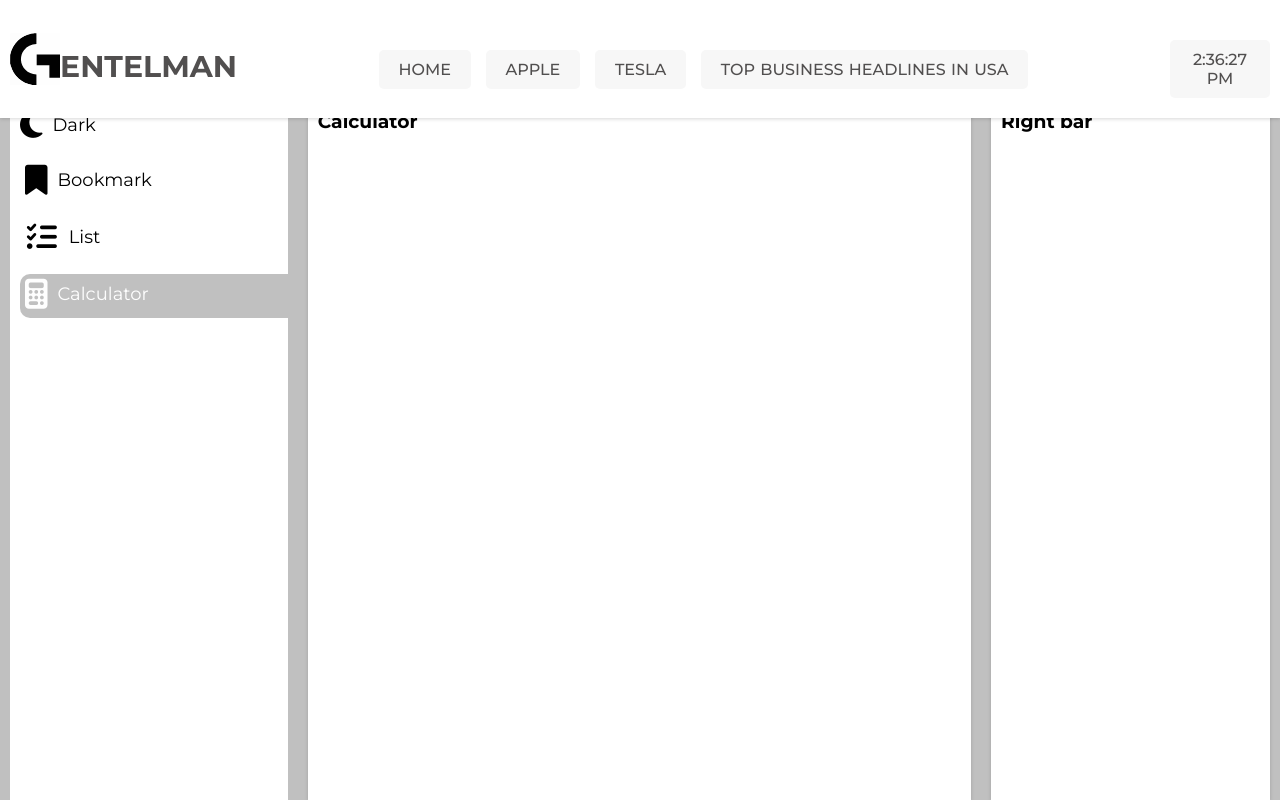
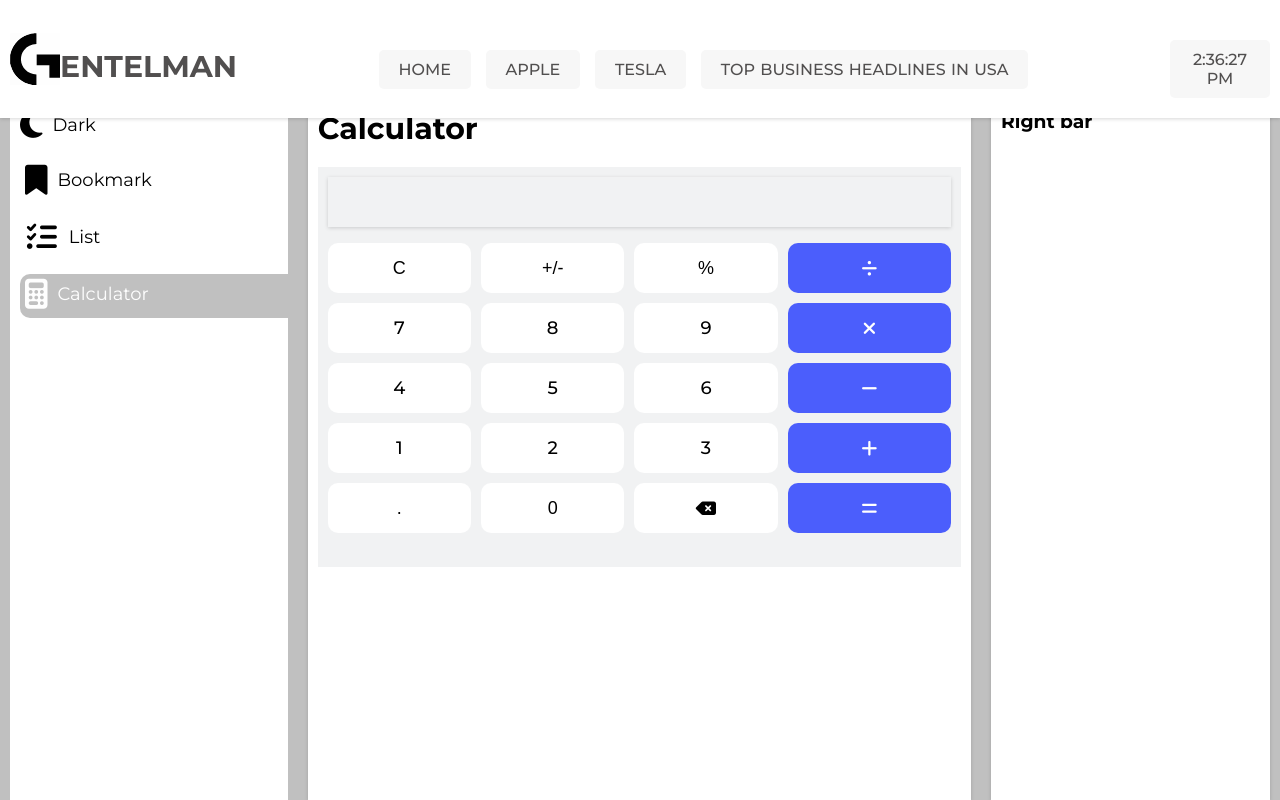
Before and after one commit to Jock1323/GentelmanNews, a React (Vite) app: page /calculator in a window 1280 px wide. Built offline with nearby package versions, Linux system fonts and the light colour scheme.

Commit message:
add calculator page

```diff
--- a/src/Components/Calculator/Calculator.jsx
+++ b/src/Components/Calculator/Calculator.jsx
@@ -1,9 +1,162 @@
-import React from "react";
+import React, { useRef, useState } from "react";
+import { v4 as uuidv4 } from "uuid";
 import "./calculator.scss";
 function Calculator() {
+  let [input, setInput] = useState("");
+  const digits = useRef();
+  console.log(digits.current);
+  const calculatorDigits = [
+    {
+      id: uuidv4(),
+      value: 7,
+    },
+    {
+      id: uuidv4(),
+      value: 8,
+    },
+    {
+      id: uuidv4(),
+      value: 9,
+    },
+    {
+      id: uuidv4(),
+      value: 4,
+    },
+    {
+      id: uuidv4(),
+      value: 5,
+    },
+    {
+      id: uuidv4(),
+      value: 6,
+    },
+    {
+      id: uuidv4(),
+      value: 1,
+    },
+    {
+      id: uuidv4(),
+      value: 2,
+    },
+    {
+      id: uuidv4(),
+      value: 3,
+    },
+  ];
+
+  const result = () => {
+    try {
+      setInput(eval(input));
+    } catch (error) {
+      setInput("");
+    }
+  };
+  const remove = () => {
+    setInput("");
+  };
+  const backspace = () => {
+    try {
+      setInput(input.slice(0, -1));
+    } catch {
+      setInput("");
+    }
+  };
   return (
     <>
-      <h3>Calculator</h3>
+      <div className="calculator">
+        <input
+          type="text"
+          className="calculator__input"
+          value={input}
+          onChange={(e) => setInput(e.target.value)}
+        />
+        <div className="digits__wrapper">
+          <div className="digits">
+            <button className="digit" onClick={() => remove()}>
+              C
+            </button>
+            <button
+              className="digit"
+              value="-"
+              onClick={(e) =>
+                input !== "" ? setInput(e.target.value + input) : setInput("")
+              }
+            >
+              +/-
+            </button>
+            <button
+              className="digit"
+              value="/100"
+              onClick={(e) => setInput(input + e.target.value + `*`)}
+            >
+              %
+            </button>
+            {calculatorDigits.map((item) => (
+              <div
+                className="digit"
+                key={item.id}
+                onClick={() => setInput(input + item.value)}
+              >
+                {item.value}
+              </div>
+            ))}
+            <button
+              className="digit"
+              value={"."}
+              onClick={(e) => setInput(input + e.target.value)}
+            >
+              .
+            </button>
+            <button
+              className="digit"
+              value="0"
+              onClick={(e) => setInput(input + e.target.value)}
+            >
+              0
+            </button>
+            <button className="digit" value="0" onClick={() => backspace()}>
+              <i className="fa-solid fa-delete-left"></i>
+            </button>
+          </div>
+          <div className="digits__right">
+            <button
+              value="/"
+              className="digit right__digit "
+              onClick={(e) => setInput(input + e.target.value)}
+            >
+              <i className="fa-solid fa-divide"></i>
+            </button>
+            <button
+              value="*"
+              className="digit right__digit"
+              onClick={(e) => setInput(input + e.target.value)}
+            >
+              <i className="fa-solid fa-xmark"></i>
+            </button>
+            <button
+              value="-"
+              className="digit right__digit"
+              onClick={(e) => setInput(input + e.target.value)}
+            >
+              <i className="fa-solid fa-minus"></i>
+            </button>
+            <button
+              value="+"
+              className="digit right__digit"
+              onClick={(e) => setInput(input + e.target.value)}
+            >
+              <i className="fa-solid fa-plus"></i>
+            </button>
+            <button
+              value="="
+              className="digit right__digit"
+              onClick={() => result()}
+            >
+              <i className="fa-solid fa-equals"></i>
+            </button>
+          </div>
+        </div>
+      </div>
     </>
   );
 }
--- a/src/Components/Calculator/calculator.scss
+++ b/src/Components/Calculator/calculator.scss
@@ -0,0 +1,77 @@
+.calculator{
+    width: 100%;
+    max-width: 768px;
+    height:400px;
+    background-color:#F1F2F3;
+    margin-left:auto;
+    margin-right:auto;
+    padding:10px;
+}
+.calculator__input{
+    font-weight: 300;
+    padding: 10px;
+    font-size:30px;
+    width: 100%;
+    height:50px;
+    background-color: transparent;
+    box-shadow: rgba(0, 0, 0, 0.16) 0px 1px 4px;
+    border: none;
+    outline: none;
+    text-align: right;
+    margin-bottom: 16px;
+}
+.digits__wrapper{
+    display:grid;
+    grid-template-columns:minmax(250px,450px) minmax(80px,1fr);
+    gap: 10px;
+}
+.digits{
+    width: 100%;
+    display:grid;
+    grid-template-columns: minmax(72px,150px) minmax(72px,150px) minmax(72px,150px);
+    gap: 10px;
+}
+.digit{
+    font-weight: 500;
+    display:inline-flex;
+    justify-content: center;
+    align-items:center;
+    font-size: 18px;
+    height:50px;
+    border-radius: 10px;
+    background-color: #FFFFFF;
+    border: none;
+    outline: none;
+    cursor: pointer;
+}
+.digits__right{
+    display: grid;
+    grid-template-columns: auto;
+    gap: 10px;
+}
+.top__digit{
+    background-color: #D2D3DA;
+    // #4B5EFC
+}
+.right__digit{
+    font-size: 18px;
+    background-color: #4B5EFC;
+    color: #fff;
+}
+@media only screen and (max-width:600px){
+    .digit,
+    .right__digit{
+        font-size: 16px;
+    }
+    .digits__wrapper{
+        grid-template-columns:minmax(200px,450px) minmax(80px,1fr);
+    }
+    .digits{
+        grid-template-columns: minmax(60px,150px) minmax(60px,150px) minmax(60px,150px);
+    }
+}
+@media only screen and (max-width:400px){
+    .digits__wrapper{
+        grid-template-columns:minmax(200px,450px) minmax(60px,1fr);
+    }
+}
--- a/src/Components/Main/Main.jsx
+++ b/src/Components/Main/Main.jsx
@@ -7,6 +7,7 @@ import Tesla from "../../Pages/Tesla/Tesla";
 import Todo from "../../Pages/Todo/Todo";
 import Bookmark from "../Bookmark/Bookmark";
 import Calculator from "../Calculator/Calculator";
+import CalculatorPage from "../../Pages/CalculatorPage/CalculatorPage";
 function Main() {
   return (
     <>
@@ -18,7 +19,7 @@ function Main() {
             <Route path={"business"} element={<Business />} />
             <Route path={"todo"} element={<Todo />} />
             <Route path={"bookmark"} element={<Bookmark />} />
-            <Route path={"calculator"} element={<Calculator />} />
+            <Route path={"calculator"} element={<CalculatorPage />} />
           </Routes>
         </div>
       </main>
--- /dev/null
+++ b/src/Pages/CalculatorPage/CalculatorPage.jsx
@@ -0,0 +1,13 @@
+import React from "react";
+import Calculator from "../../Components/Calculator/Calculator";
+
+function CalculatorPage() {
+  return (
+    <>
+      <h2 style={{ marginBottom: "20px", fontSize: "30px" }}>Calculator</h2>
+      <Calculator />
+    </>
+  );
+}
+
+export default CalculatorPage;
--- a/src/Pages/Todo/Todo.jsx
+++ b/src/Pages/Todo/Todo.jsx
@@ -5,9 +5,6 @@ import "./todo.scss";
 function Todo() {
   const [local, setLocal] = useState(false);
   const [todo, setTodo] = useState([]);
-  // let x = JSON.parse(window.localStorage.getItem("todo"));
-  // console.log(x);
-  console.log(todo);
   const [modalActive, setModalActive] = useState(false);
   const [editObject, setEditObject] = useState([]);
   const [message, setMessage] = useState(false);
```
Also changed, not shown: src/Pages/CalculatorPage/calculatorpage.scss (added).
